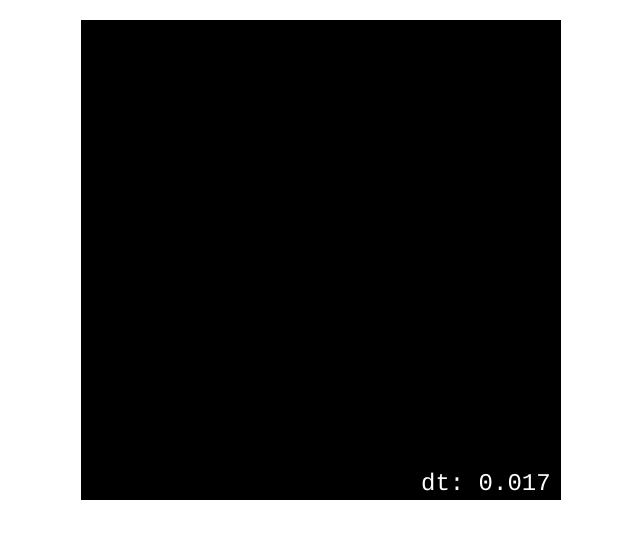
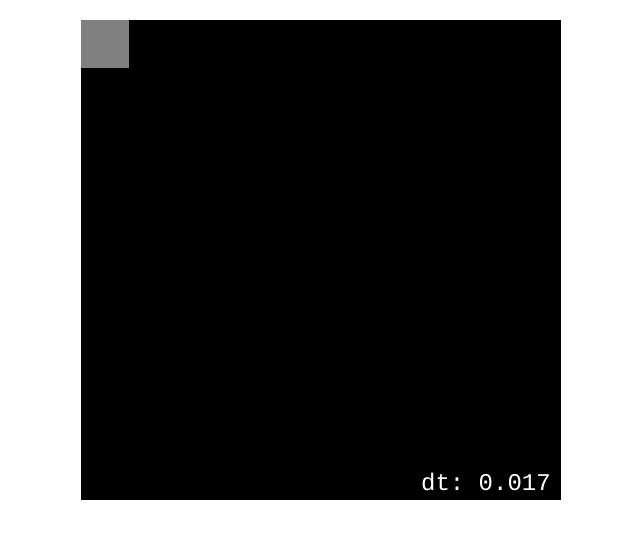
Before and after one commit to Alcom1/Canvas-Per-Pixel, a plain HTML site: page Project/index.html in a window 1280 px wide. Shown: the whole page, without its empty margins (319-959 px from the left). Drawn offline with Linux system fonts and the light colour scheme.

Commit message:
Added a minor experiment involving image data.

```diff
--- a/Project/index.html
+++ b/Project/index.html
@@ -2,7 +2,7 @@
 <html lang="en">
 	<head>
 		<meta charset="utf-8" />
-		<title>Impact</title>
+		<title>Per Pixel</title>
 		<style>
 			canvas
 			{
@@ -12,7 +12,6 @@
 				margin-top: 20px;
 				margin-bottom: 20px;
 				background: #000000;
-				image-rendering: crisp-edges;
 			}
 
 			#audioControls
--- a/Project/js/module_main.js
+++ b/Project/js/module_main.js
@@ -36,6 +36,7 @@ app.main =
 		this.canvas.width = this.WIDTH;
 		this.canvas.height = this.HEIGHT;
 		this.ctx = this.canvas.getContext('2d');
+		this.ctx.imageSmoothingEnabled = false;
 
 		// start the game loop
 		this.update();
@@ -52,6 +53,23 @@ app.main =
 
 		//Clear
 		this.ctx.clearRect(0, 0, this.WIDTH, this.HEIGHT);
+
+		//Stuff
+		this.ctx.save();
+		var imgData = this.ctx.getImageData(0, 0, 48, 48);
+		var data = imgData.data;
+		var length = data.length;
+		var width = imgData.width;
+		var height = imgData.height;
+		for(var i = 0; i < length; i += 4)
+		{
+			data[i] = 128;
+			data[i + 1] = 128;
+			data[i + 2] = 128;
+			data[i + 3] = 255;
+		}
+		this.ctx.putImageData(imgData, 0, 0);
+		this.ctx.restore();
 
 		//Draw debug info
 		if (this.debug)
```
